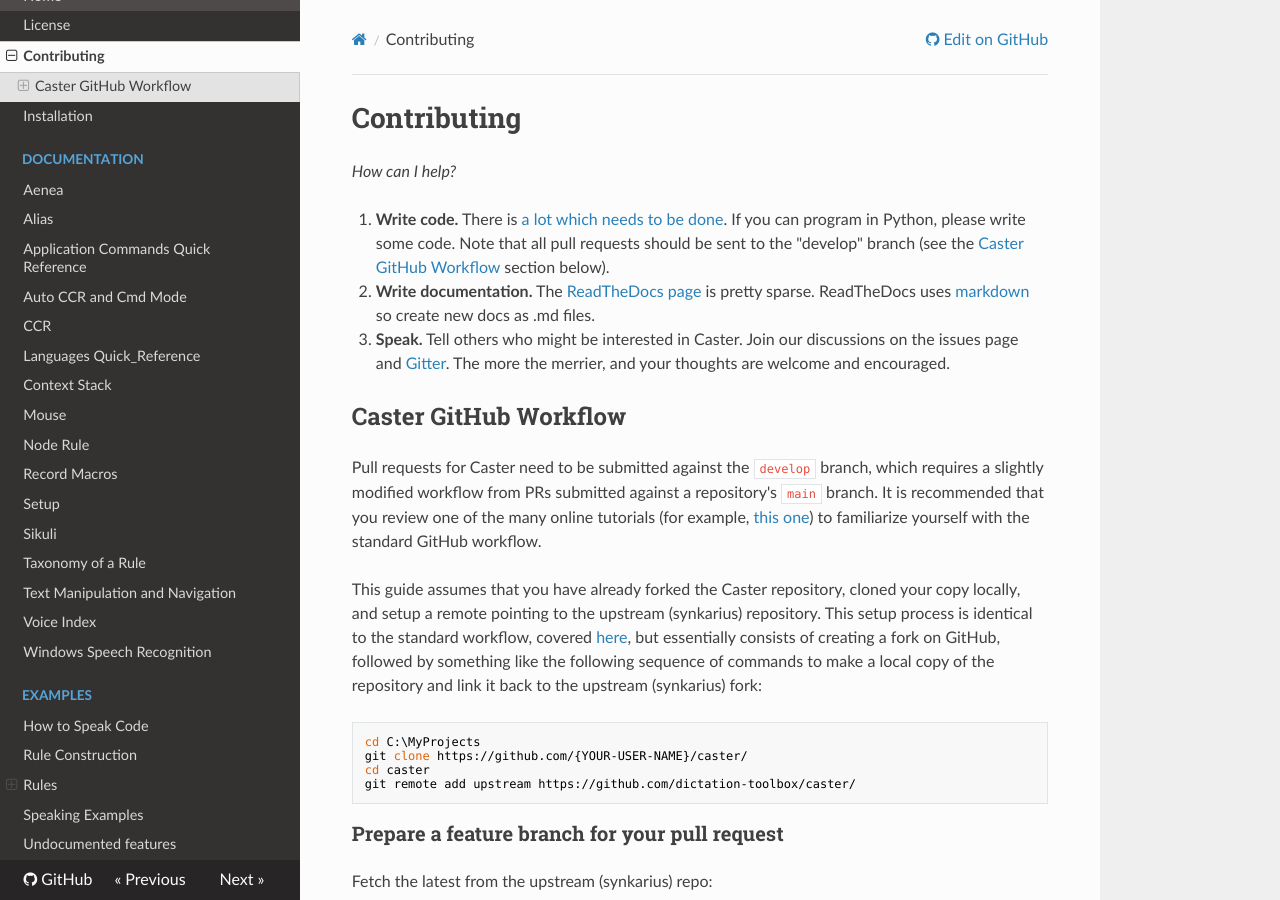
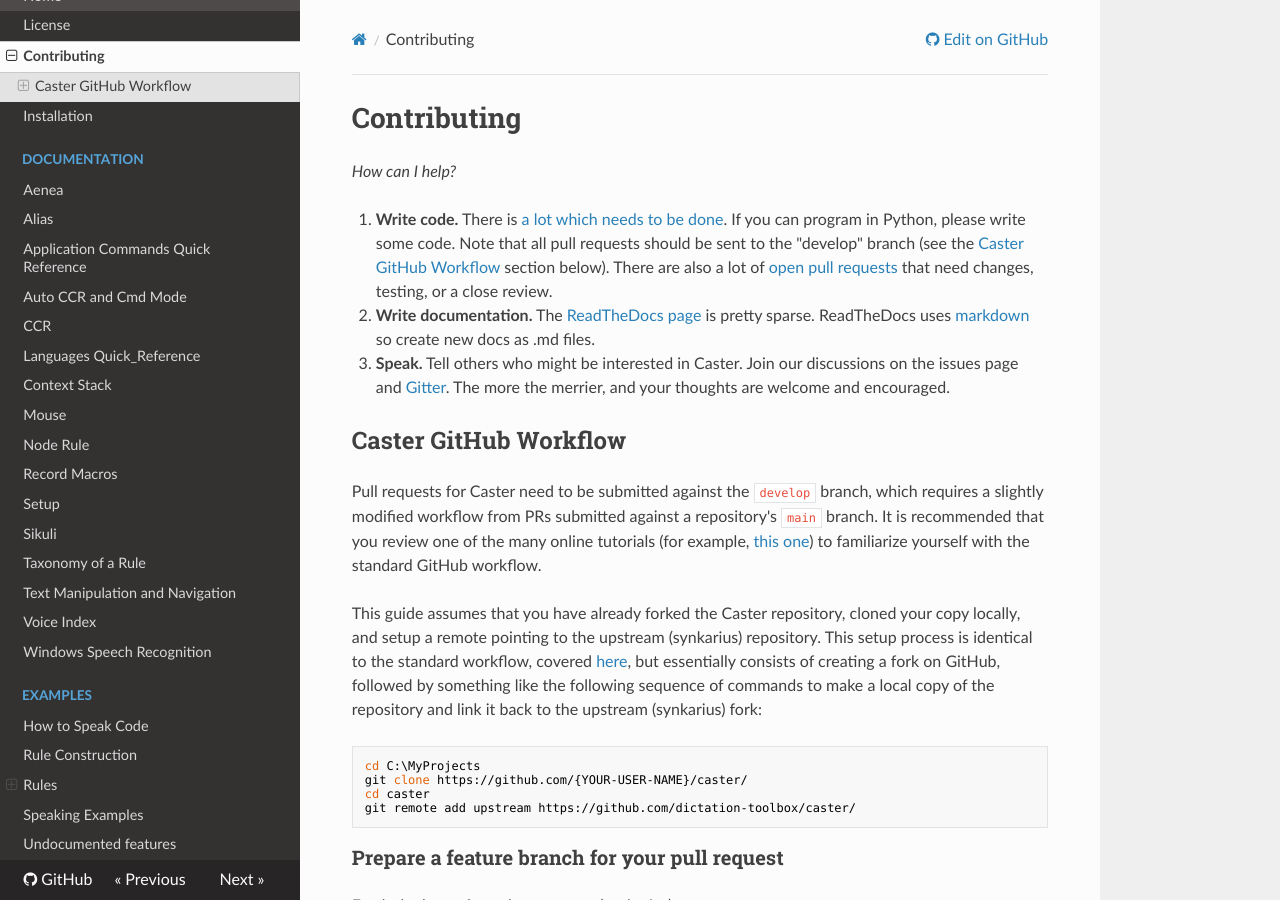
Before and after one commit to dictation-toolbox/Caster, an MkDocs documentation site: the page built from castervoice/doc/Contributing.md, in a window 1280 px wide and 900 px high. Built offline with MkDocs 1.6.1, drawn with Linux system fonts in a browser that asks for light colours; nearby versions of some CDN libraries; comment, search, counter and statistics services are not loaded.

Commit message:
add pr reviews to contrib page

```diff
--- a/castervoice/doc/Contributing.md
+++ b/castervoice/doc/Contributing.md
@@ -2,7 +2,7 @@
 
 *How can I help?*
 
-1. **Write code.** There is [a lot which needs to be done](https://github.com/synkarius/caster/issues). If you can program in Python, please write some code. Note that all pull requests should be sent to the "develop" branch (see the [Caster GitHub Workflow](#caster-github-workflow) section below).
+1. **Write code.** There is [a lot which needs to be done](https://github.com/dictation-toolbox/caster/issues). If you can program in Python, please write some code. Note that all pull requests should be sent to the "develop" branch (see the [Caster GitHub Workflow](#caster-github-workflow) section below). There are also a lot of [open pull requests](https://github.com/dictation-toolbox/Caster/pulls) that need changes, testing, or a close review.
 2. **Write documentation.** The [ReadTheDocs page](http://caster.readthedocs.org/en/latest/) is pretty sparse. ReadTheDocs uses [markdown](https://markdown-guide.readthedocs.io/en/latest/) so create new docs as .md files.
 3. **Speak.** Tell others who might be interested in Caster. Join our discussions on the issues page and [Gitter](https://gitter.im/synkarius/caster). The more the merrier, and your thoughts are welcome and encouraged.
 
```
